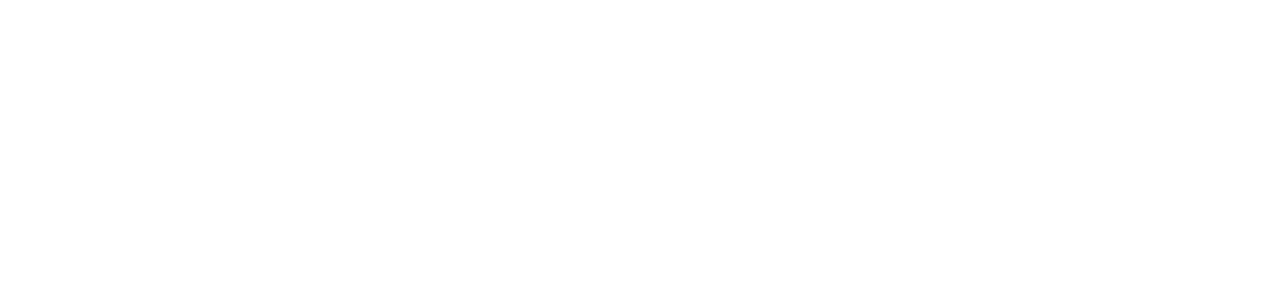
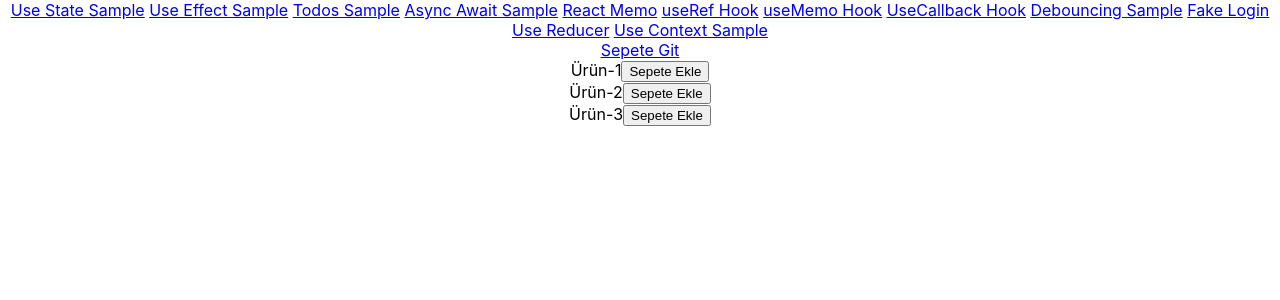
Before and after one commit to neominalsolutions/reactmemoisation, a React (Create React App) app: page /useContext in a window 1280 px wide. Before the commit this address had no page. Shown: the top 300 px of the page. Built offline with nearby package versions, Linux system fonts and the light colour scheme.

Commit message:
UseContext API

```diff
--- /dev/null
+++ b/src/10_useContext/CartProvider.tsx
@@ -0,0 +1,27 @@
+import { Children, createContext, useState } from 'react';
+
+export type CartContextType = {
+	cartItems: any[];
+	addToCart(item: any): void;
+};
+
+export const CartContext = createContext<any>(null);
+
+// children değimiz child component yani uygulama içerisinde app altına sarmallanmış tüm component child görevi görecek
+const CartProvider = ({ children }: any) => {
+	// Provide ile local useState mekanizmasını globalleştirmiş olduk
+	const [cartItems, setCartItems] = useState<any[]>([]);
+
+	const addToCart = (cartItem: any) => {
+		console.log('addToCart', cartItem);
+		setCartItems([...cartItems, cartItem]); // yeni bir item ekleme işlemi
+	};
+
+	return (
+		<CartContext.Provider value={{ cartItems, addToCart }}>
+			{children}
+		</CartContext.Provider>
+	);
+};
+
+export default CartProvider;
--- /dev/null
+++ b/src/10_useContext/CartSummary.tsx
@@ -0,0 +1,26 @@
+import React, { useContext } from 'react';
+import { CartContext } from './CartProvider';
+
+function CartSummary() {
+	// doma farklı bir sayfa girdiğinde bile güncel global state bilgisine erişim sağladık.
+	const { cartItems } = useContext(CartContext);
+
+	return (
+		<div>
+			<h1>Sepetteki Ürünler</h1>
+			{cartItems && (
+				<>
+					{cartItems.map((item: any) => {
+						return (
+							<div key={item.id}>
+								{item.name} {item.quantity}
+							</div>
+						);
+					})}
+				</>
+			)}
+		</div>
+	);
+}
+
+export default CartSummary;
--- /dev/null
+++ b/src/10_useContext/UseContextSample.tsx
@@ -0,0 +1,40 @@
+import React, { useContext } from 'react';
+import { CartContext } from './CartProvider';
+import { Link } from 'react-router-dom';
+
+function UseContextSample() {
+	console.log('... rendering');
+	const { addToCart } = useContext(CartContext);
+
+	const products = [
+		{
+			id: 1,
+			name: 'Ürün-1',
+		},
+		{ id: 2, name: 'Ürün-2' },
+		{ id: 3, name: 'Ürün-3' },
+	];
+
+	return (
+		<div>
+			<Link to="/cartSummary">Sepete Git</Link>
+			{products.map((item) => {
+				return (
+					<div key={item.id}>
+						{item.name}
+						<button
+							onClick={() => {
+								// global state güncellemesi yapacağız.
+								addToCart({ quantity: 1, name: item.name, id: item.id });
+							}}
+						>
+							Sepete Ekle
+						</button>
+					</div>
+				);
+			})}
+		</div>
+	);
+}
+
+export default UseContextSample;
--- a/src/App.tsx
+++ b/src/App.tsx
@@ -11,6 +11,8 @@ import PromiseSample from './02_useEffect/PromiseSample';
 import FakeLogin from './08_customHook/FakeLogin';
 import CustomHookSample from './08_customHook/CustomHookSample';
 import UseReducerSample from './09_useReducer/UseReducerSample';
+import UseContextSample from './10_useContext/UseContextSample';
+import CartSummary from './10_useContext/CartSummary';
 //import Layout from './layouts/Layout';
 // import ReactMemoSample from './03_reactMemo/ReactMemoSample';
 // import UseRefSample from './04_useRef/UseRefSample';
@@ -53,6 +55,8 @@ function App() {
 					<Route path="fakeLogin" Component={FakeLogin}></Route>
 					<Route path="customHook" Component={CustomHookSample}></Route>
 					<Route path="useReducer" Component={UseReducerSample}></Route>
+					<Route path="useContext" Component={UseContextSample}></Route>
+					<Route path="cartSummary" Component={CartSummary}></Route>
 				</Route>
 				<Route
 					path="admin"
--- a/src/index.tsx
+++ b/src/index.tsx
@@ -4,6 +4,7 @@ import './index.css';
 import App from './App';
 import reportWebVitals from './reportWebVitals';
 import { BrowserRouter } from 'react-router-dom';
+import CartProvider from './10_useContext/CartProvider';
 
 const root = ReactDOM.createRoot(
 	document.getElementById('root') as HTMLElement
@@ -12,11 +13,14 @@ root.render(
 	<>
 		{/* Root component */}
 		<BrowserRouter>
-			{/* react lazy kullanınca js dosyaları sayfa asenkron yükleniyor. ui da sayfalar arası asenkron geç,iş sağlayabilmek için bütün uygulamayı suspense elementi ile sarmallamamız gerekiyor */}
-			<Suspense fallback={<>... loading</>}>
-				{/* Child Component */}
-				<App />
-			</Suspense>
+			{/* tüm sayfalardan cart provider içerisinde cartItems state erişebilirim. */}
+			<CartProvider>
+				{/* react lazy kullanınca js dosyaları sayfa asenkron yükleniyor. ui da sayfalar arası asenkron geç,iş sağlayabilmek için bütün uygulamayı suspense elementi ile sarmallamamız gerekiyor */}
+				<Suspense fallback={<>... loading</>}>
+					{/* Child Component */}
+					<App />
+				</Suspense>
+			</CartProvider>
 		</BrowserRouter>
 	</>
 );
--- a/src/layouts/Layout.tsx
+++ b/src/layouts/Layout.tsx
@@ -15,6 +15,7 @@ function Layout() {
 				<Link to="/debouncing">Debouncing Sample</Link>{' '}
 				<Link to="/fakeLogin">Fake Login</Link>{' '}
 				<Link to="/useReducer">Use Reducer</Link>{' '}
+				<Link to="/useContext">Use Context Sample</Link>{' '}
 			</nav>
 			<main>
 				{/* UseStateSample dynamic component içerisine girer çıkar */}
```
